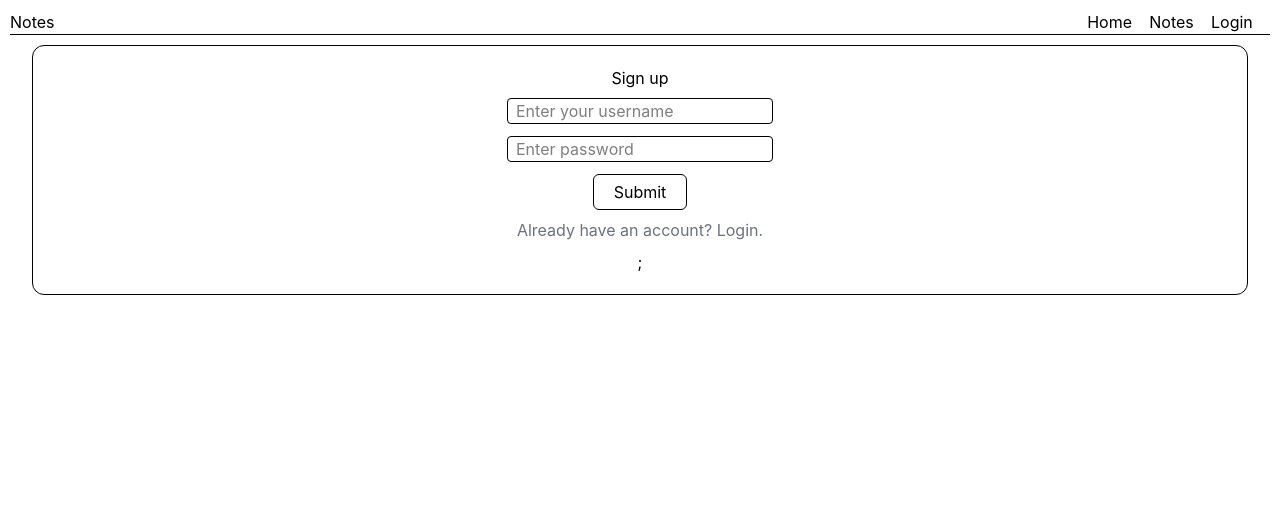
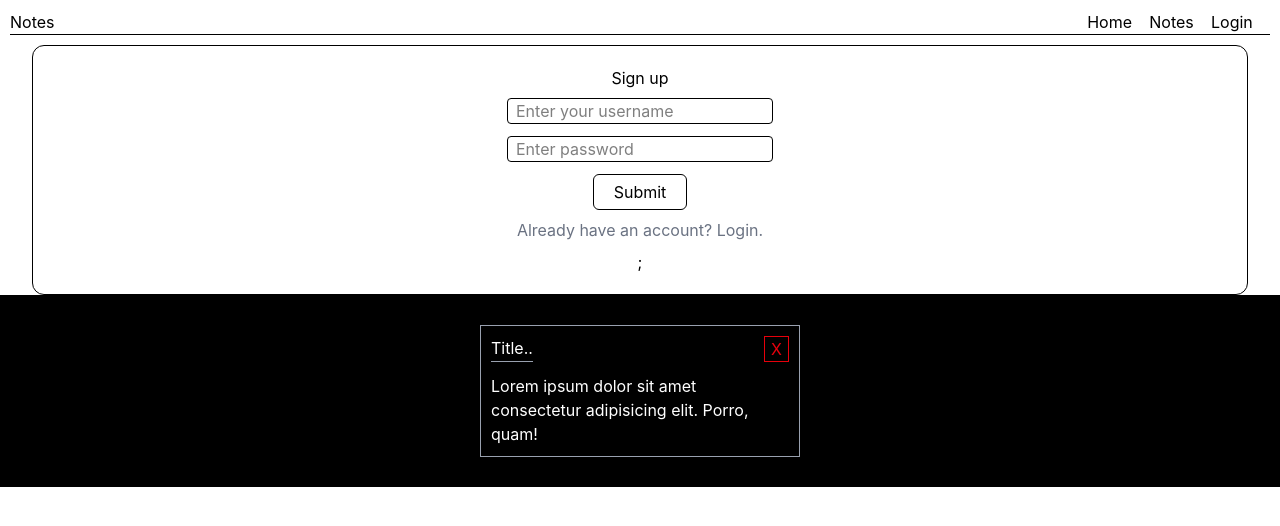
Before and after one commit to sahilnegii31/notes, a React app in the folder frontend/: page / in a window 1280 px wide. Shown: the top 526 px of the page. Built offline with nearby package versions, Linux system fonts and the light colour scheme; the HTML template or start-up script is replaced by a standard one.

Commit message:
notes-card

```diff
--- a/frontend/src/App.jsx
+++ b/frontend/src/App.jsx
@@ -1,12 +1,14 @@
 import React from 'react'
 import Navbar from './components/Navbar'
 import Login from './components/Login'
+import Notes from './components/Notes'
 
 const App = () => {
   return (
     <div>
       <Navbar />
       <Login />
+      <Notes />
     </div>
   )
 }
--- /dev/null
+++ b/frontend/src/components/Card.jsx
@@ -0,0 +1,15 @@
+import React from 'react'
+
+const Card = () => {
+  return (
+    <div className='text-white p-[10px] bg-transparent border-1 border-gray-400 w-[20rem] flex flex-col gap-3'>
+      <div className='flex justify-between'>
+        <h1 className='border-b-1 border-gray-400'>Title..</h1>
+        <button className='w-[25px] border-1 text-red-600'>X</button>
+      </div>
+      <p>Lorem ipsum dolor sit amet consectetur adipisicing elit. Porro, quam!</p>
+    </div>
+  )
+}
+
+export default Card
--- /dev/null
+++ b/frontend/src/components/Notes.jsx
@@ -0,0 +1,12 @@
+import React from 'react'
+import Card from './Card'
+
+const Notes = () => {
+  return (
+    <div className='bg-black w-full h-full flex flex-wrap gap-3 justify-center p-[30px]'>
+      <Card />
+    </div>
+  )
+}
+
+export default Notes
```
